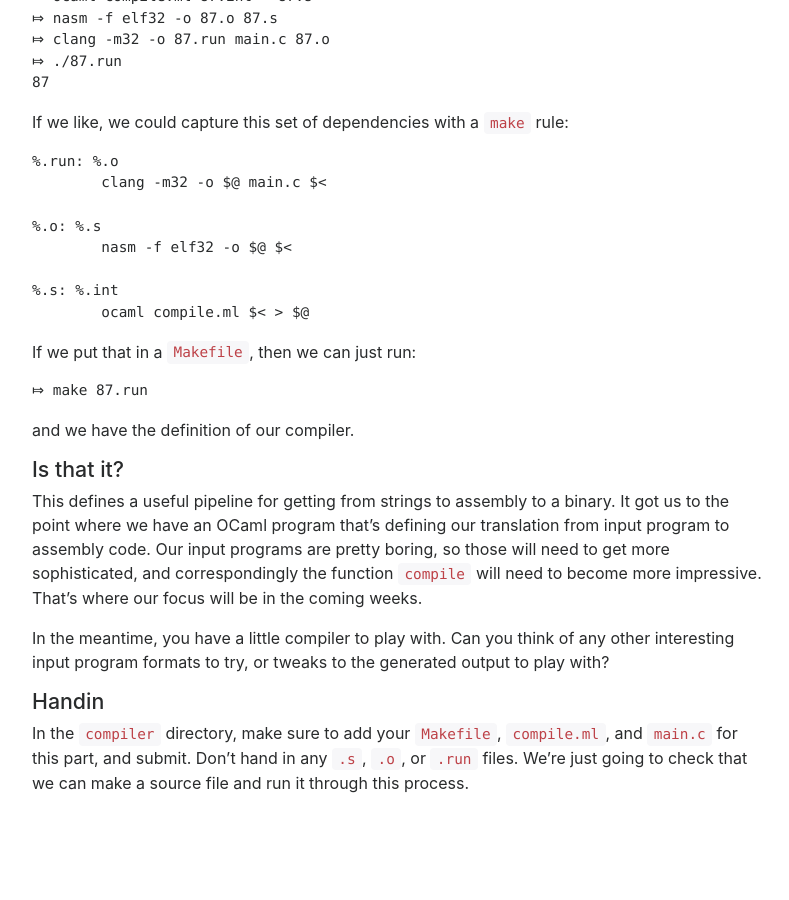
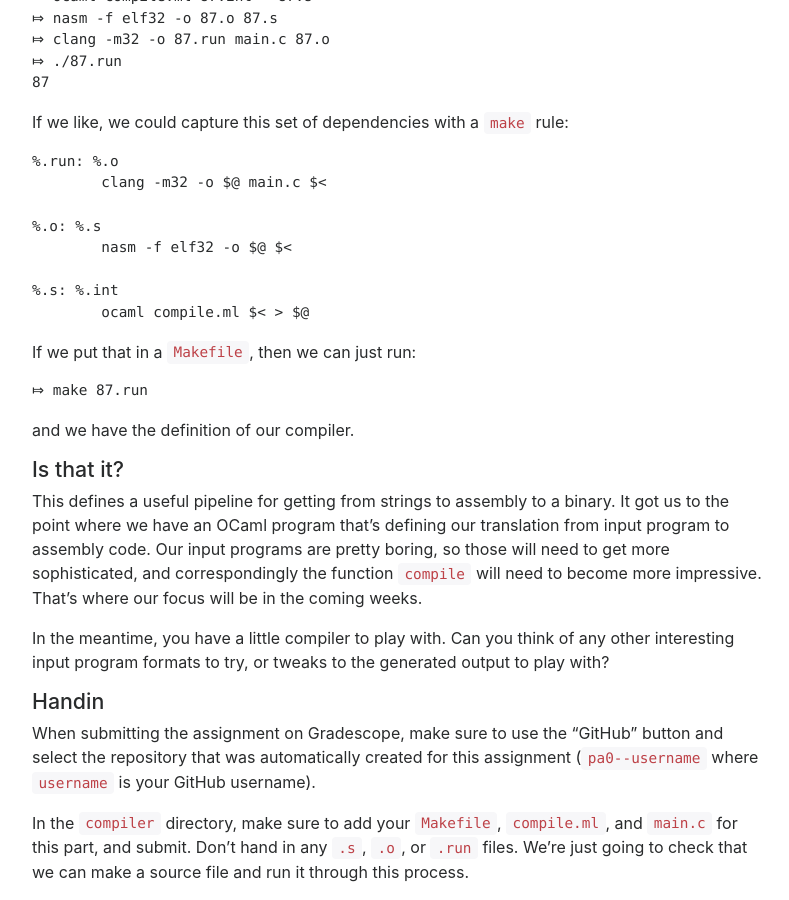
Before and after one commit to ucsd-cse131-s18/ucsd-cse131-s18.github.io, a Jekyll site: the page built from pa0/index.md, in a window 1280 px wide and 900 px high, scrolled down 19220 px. Shown: the whole window, without its empty margins (243-1032 px from the left). Built offline with Jekyll 4.4.1, drawn with Linux system fonts in a browser that asks for light colours; nearby versions of some CDN libraries; before the commit the page ends 20031 px from its top, so only the background shows below that.

Commit message:
add note about github turnin for pa0

```diff
--- a/pa0/index.md
+++ b/pa0/index.md
@@ -1142,6 +1142,10 @@ output to play with?
 
 ### Handin
 
+When submitting the assignment on Gradescope, make sure to use the "GitHub"
+button and select the repository that was automatically created for this
+assignment (`pa0--username` where `username` is your GitHub username).
+
 In the `compiler` directory, make sure to add your `Makefile`, `compile.ml`,
 and `main.c` for this part, and submit. Don't hand in any `.s`, `.o`, or `.run`
 files. We're just going to check that we can make a source file and run it
```
